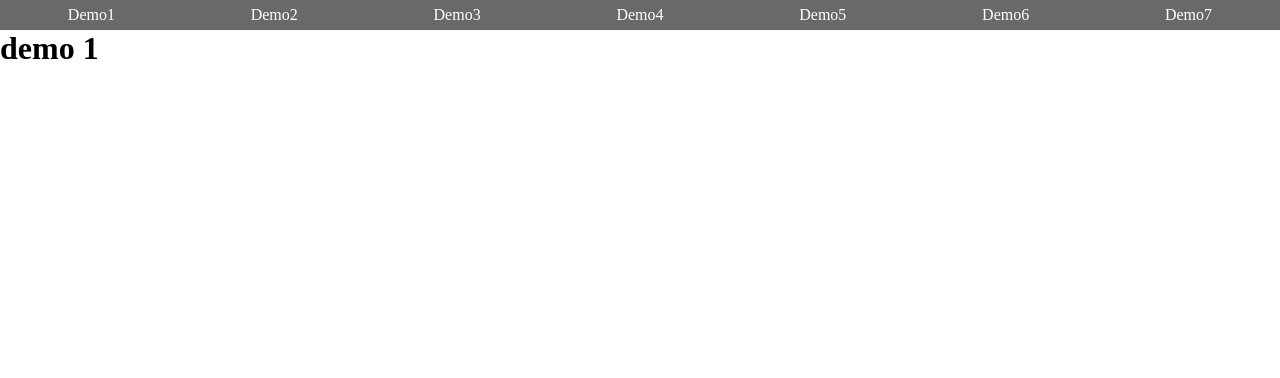
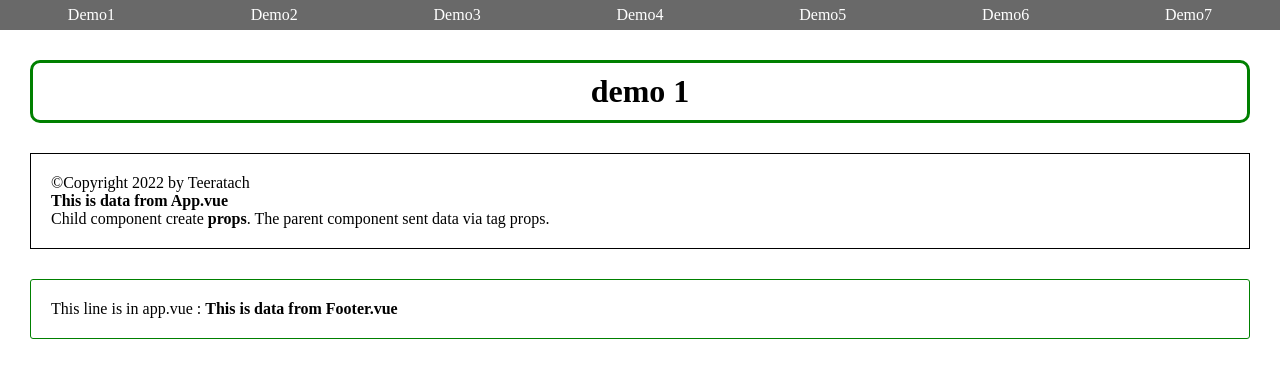
Before and after one commit to Teeratach-Thawilwang/vue-js-app, a Vue app in the folder vue_demo_1/: page / in a window 1280 px wide. Shown: the top 378 px of the page. Built offline with nearby package versions, Linux system fonts and the light colour scheme.

Commit message:
update css layout
change css layout

```diff
--- a/vue_demo_1/src/App.vue
+++ b/vue_demo_1/src/App.vue
@@ -1,19 +1,35 @@
 <template>
-  <div id="app">
-    <Header/>
-  </div>
-
-  <router-view></router-view>
+  <Header />
+  <Content />
+  <Footer :Footer_title="FT_title" @parent_prop="parent_prop" />
+  <p class="child-to-parent-data">
+    This line is in app.vue : <b>{{ parent_varaible }}</b>
+  </p>
 </template>
 
 <script>
-import Header from "@/components/layout/Header.vue"
+import Header from "@/components/layout/Header.vue";
+import Footer from "@/components/layout/Footer.vue";
+import Content from "@/components/layout/Content.vue";
 
 export default {
   name: "app",
-  components:{
-    Header
-  }
+  data() {
+    return {
+      FT_title: "This is data from App.vue",
+      parent_varaible: "",
+    };
+  },
+  components: {
+    Header,
+    Footer,
+    Content,
+  },
+  methods: {
+    parent_prop(value) {
+      this.parent_varaible = value;
+    },
+  },
 };
 </script>
 
@@ -25,5 +41,10 @@ export default {
 </style>
 
 <style scoped>
-
+.child-to-parent-data {
+  border: 1px solid green;
+  border-radius: 3px;
+  margin: 30px;
+  padding: 20px;
+}
 </style>
--- a/vue_demo_1/src/views/demo2_event_method.vue
+++ b/vue_demo_1/src/views/demo2_event_method.vue
@@ -12,6 +12,8 @@
 </template>
 
 <script>
+import moment from "moment";
+
 export default {
   name: "Demo-2",
   data() {
@@ -41,21 +43,8 @@ export default {
         "Saturday",
       ];
       setInterval(() => {
-        const d = new Date();
-        this.displayTime =
-          days[d.getDay()] +
-          " " +
-          d.getDate() +
-          "/" +
-          d.getMonth() +
-          "/" +
-          d.getFullYear() +
-          " " +
-          d.getHours() +
-          ":" +
-          d.getMinutes() +
-          ":" +
-          d.getSeconds();
+        const d = new Date()
+        this.displayTime = days[d.getDay()] + " " + moment(d).format("MM/DD/YYYY hh:mm:ss")
       }, 1000);
   },
   computed:{
@@ -65,9 +54,4 @@ export default {
 </script>
 
 <style scoped>
-#demo2 {
-  margin: 30px;
-  border: 1px solid red;
-  text-align: center;
-}
 </style>
--- a/vue_demo_1/src/views/demo3_data_variables.vue
+++ b/vue_demo_1/src/views/demo3_data_variables.vue
@@ -57,13 +57,6 @@ export default {
 </script>
 
 <style scoped>
-#demo3 {
-  text-align: center;
-  margin: 30px;
-  padding: 10px;
-  border: 1px solid green;
-}
-
 .v-model-message {
   display: flex;
   justify-content: space-around;
--- a/vue_demo_1/src/views/demo4_compute_method.vue
+++ b/vue_demo_1/src/views/demo4_compute_method.vue
@@ -46,12 +46,6 @@ export default {
 </script>
 
 <style scoped>
-#demo4 {
-  text-align: center;
-  margin: 30px;
-  padding: 10px;
-  border: 1px solid green;
-}
 
 .compare {
   display: flex;
--- a/vue_demo_1/src/views/demo5_binding.vue
+++ b/vue_demo_1/src/views/demo5_binding.vue
@@ -40,13 +40,6 @@ export default {
 </script>
 
 <style scoped>
-#demo5 {
-  text-align: center;
-  margin: 30px;
-  padding: 10px;
-  border: 1px solid green;
-}
-
 .content a {
   text-decoration: none;
   color: #fff;
--- a/vue_demo_1/src/views/demo6_form_v_model.vue
+++ b/vue_demo_1/src/views/demo6_form_v_model.vue
@@ -141,13 +141,6 @@ export default {
 </script>
 
 <style scoped>
-#demo6 {
-  text-align: center;
-  margin: 30px;
-  padding: 10px;
-  border: 1px solid green;
-}
-
 .form-container,
 .data-form {
   width: 300px;
```
